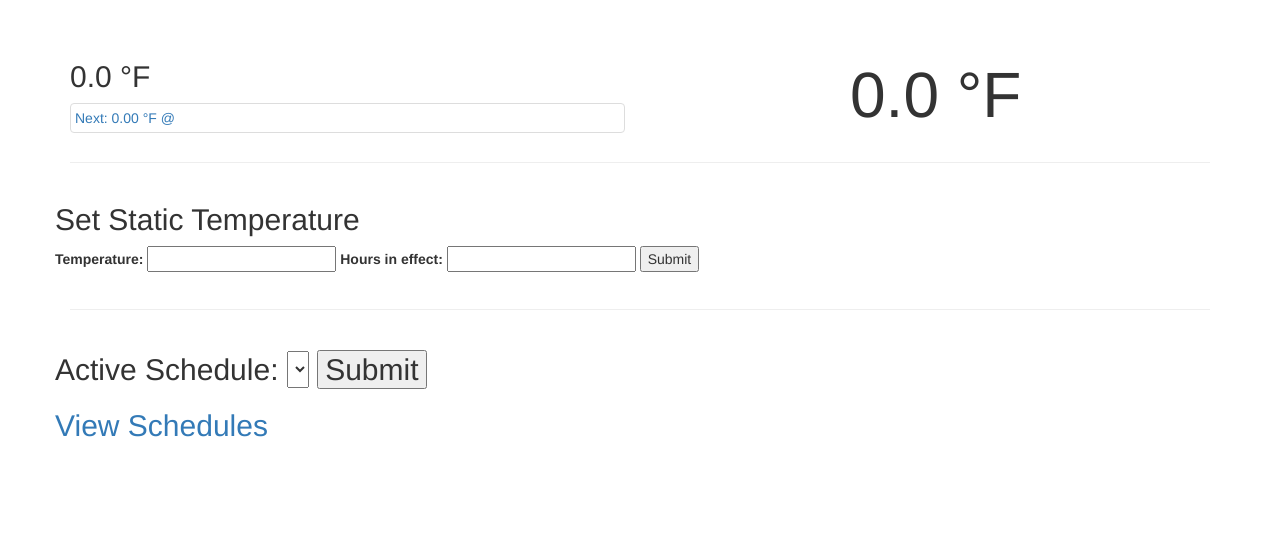
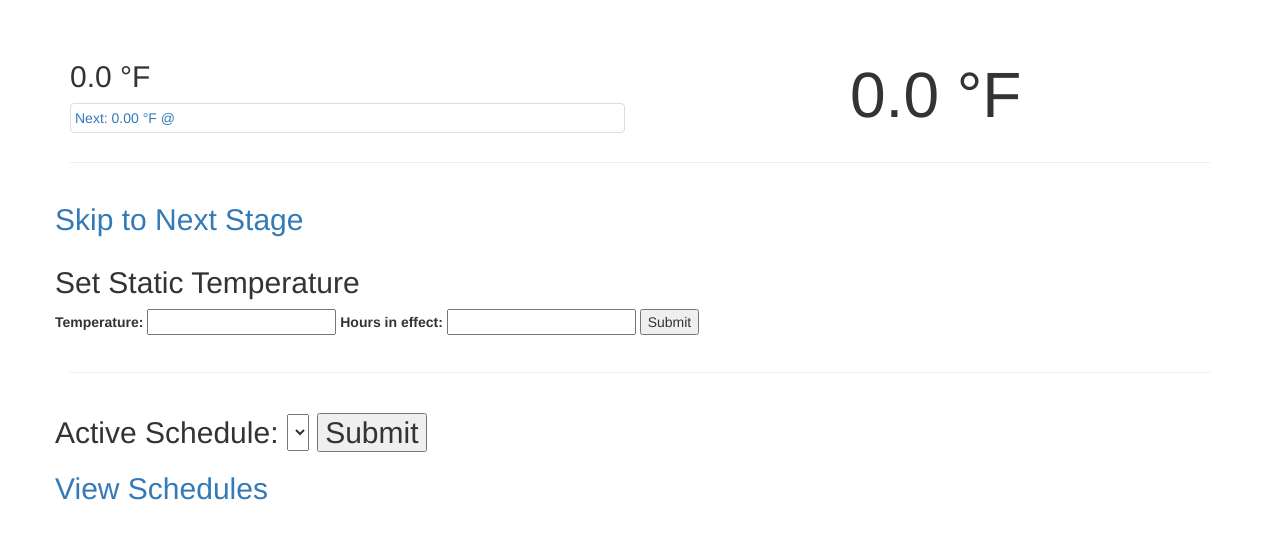
Before and after one commit to dan-nadler/thermoPi, a Flask app: template thermo/control/UI/templates/index.html in a window 1280 px wide. Shown: the top 539 px of the page. Run offline with Flask 2, Linux system fonts and the light colour scheme; the template is opened without the code that fills it, so the values that code supplies are empty; some libraries are stand-ins or nearby versions.

Commit message:
skip to next stage in thermostat schedule

```diff
--- a/thermo/control/UI/app.py
+++ b/thermo/control/UI/app.py
@@ -7,7 +7,6 @@
 
 
 def aggregate_temperatures(schedule_dict, method='Median'):
-
     value_list = [value for key, value in schedule_dict.iteritems()]
 
     if method == 'Median':
@@ -18,6 +17,7 @@
         output = np.median(value_list)
 
     return output
+
 
 app = Flask(__name__, template_folder='templates')
 zone = 1
@@ -62,13 +62,13 @@
 
 @app.route('/override', methods=['POST'])
 def override():
-    check_local(request, token=request.form.get('controltoken',False))
+    check_local(request, token=request.form.get('controltoken', False))
 
     temperature = request.form.get('target')
-    expiration = datetime.now() + timedelta(hours=int(request.form.get('hours')))
+    expiration = datetime.now() + timedelta(hours=float(request.form.get('hours')))
     set_constant_temperature(local_settings.USER_NUMBER, zone, temperature, expiration)
 
-    return redirect(url_for('index')+'?'+urllib.urlencode(request.form))
+    return redirect(url_for('index') + '?' + urllib.urlencode(request.form))
 
 
 @app.route('/schedule', methods=['GET'])
@@ -77,6 +77,26 @@
 
     return render_template('schedule.html', schedules=schedules)
 
+
+@app.route('/skip-to-next', methods=['GET'])
+def skip():
+    room_targets, next_targets, schedule_name = get_thermostat_schedule(zone)
+    next_target_dates = {room: hour for room, (hour, target) in next_targets.iteritems()}
+    next_target_temps = {room: target for room, (hour, target) in next_targets.iteritems()}
+
+    next_temp = aggregate_temperatures(next_target_temps)
+    expiration = aggregate_temperatures(next_target_dates, method='DateMin')
+
+    set_constant_temperature(local_settings.USER_NUMBER, zone, next_temp, expiration)
+
+    ct = request.args.get('controltoken', None)
+    if ct is not None:
+        query_string = urllib.urlencode({'controltoken': ct})
+    else:
+        query_string = ''
+
+    return redirect(url_for('index') + '?' + query_string)
+
+
 if __name__ == '__main__':
-
-    app.run()
+    app.run(host='0.0.0.0', debug=True)
--- a/thermo/control/UI/templates/index.html
+++ b/thermo/control/UI/templates/index.html
@@ -37,6 +37,12 @@
                     </h1>
                 </div>
             </div>
+        </div>
+
+        <div class="row">
+            <a href="./skip-to-next?controltoken={{ controltoken }}">
+                <h2>Skip to Next Stage</h2>
+            </a>
         </div>
 
         <div class="row">
--- a/thermo/control/UI/templates/schedule.html
+++ b/thermo/control/UI/templates/schedule.html
@@ -49,7 +49,7 @@
         {% endfor %}
     </div>
 
-    {# Schedule Contnet #}
+    {# Schedule Content #}
     <div class="container-fluid" style="margin-top: 30px;">
         <div class="tab-content">
             {% for zone, dict1 in schedules.iteritems() %}
```
Also changed, not shown: thermo/control/UI/api.py (+15 -8 lines), thermo/control/thermostat.py (+5 -2 lines).
